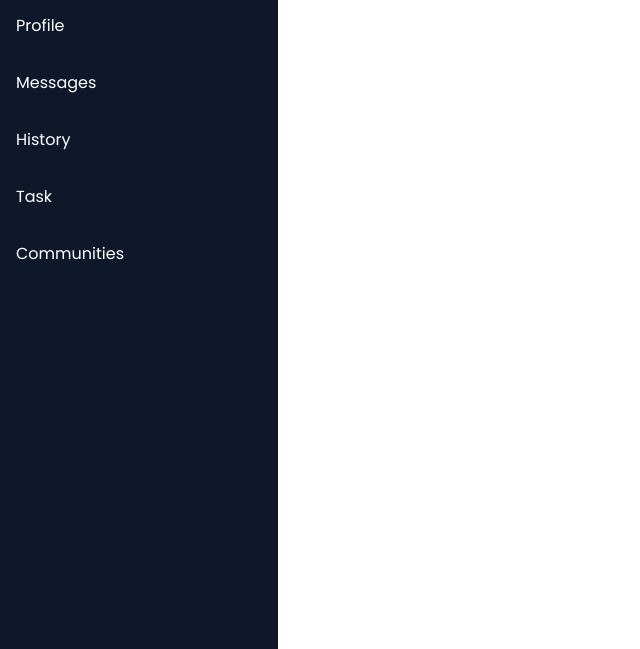
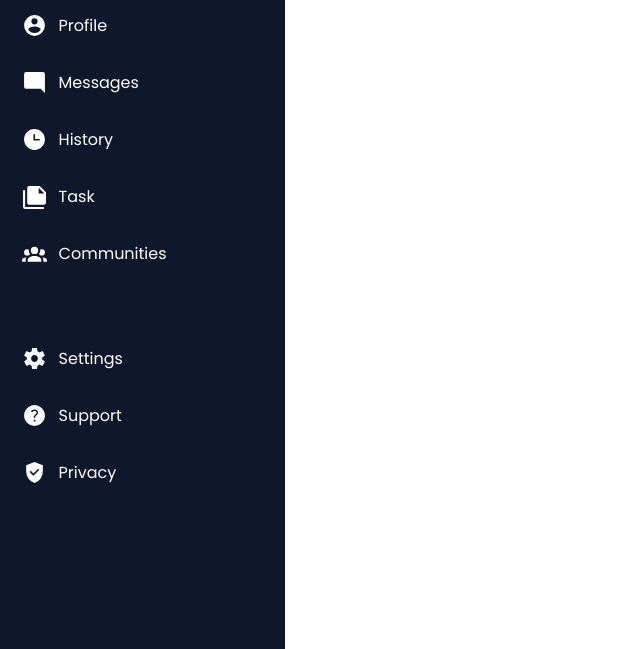
Before and after one commit to duckvshuman/admin-dashboard, a plain HTML site: page index.html in a window 1280 px wide. Shown: the part 151-800 px from the top of the page, without its empty margins (0-640 px from the left). Drawn offline with Linux system fonts and the light colour scheme.

Commit message:
style sidebar

```diff
--- a/index.css
+++ b/index.css
@@ -5,20 +5,25 @@
 
 body {
     font-family: 'Poppins', sans-serif;
-    display: grid;
-    grid-template-columns: 1fr 3.6fr;
     margin: 0;
 }
 
 .sidebar {
     background-color: #0f172a;
     height: 100vh;
-    color: white;
-    padding-left: 1em;
+    color: #ffffff;
+    padding-left: 1.4em;
+    position: fixed;
+    width: 20.5%;
 }
 
-.navbar > div {
+.navbar > div, .sidebar-top {
+    gap: 0.7em;
     display: flex;
-    gap: 1em;
     align-items: center;
 }
+
+.navbar > div > img {
+    width: 25px;
+    height: 25px;
+}
--- a/index.html
+++ b/index.html
@@ -8,33 +8,57 @@
 </head>
 <body>
     <div class="sidebar">
-        <div>
+        <div class="sidebar-top">
+            <img src="assets/dashboard.svg">
             <h1>Dashboard</h1>
         </div>
 
         <div class="navbar">
             <div>
+                <img src="./assets/home.svg">
                 <p>Home</p>
             </div>
             <div>
+                <img src="./assets/account.svg">
                 <p>Profile</p>
             </div>
             <div>
+                <img src="./assets/message.svg">
                 <p>Messages</p>
             </div>
             <div>
+                <img src="./assets/history.svg">
                 <p>History</p>
             </div>
             <div>
+                <img src="./assets/double-notes.svg">
                 <p>Task</p>
             </div>
             <div>
+                <img src="./assets/community.svg">
                 <p>Communities</p>
+            </div>
+        </div>
+
+        <div class="navbar" style="margin-top: 3em;">
+            <div>
+                <img src="./assets/settings.svg">
+                <p>Settings</p>
+            </div>
+            <div>
+                <img src="./assets/support.svg">
+                <p>Support</p>
+            </div>
+            <div>
+                <img src="./assets/privacy.svg">
+                <p>Privacy</p>
             </div>
         </div>
 
     </div>
 
-    <div></div>
+    <div>
+
+    </div>
 </body>
 </html>
```
Also changed, not shown: assets/account.svg (added), assets/community.svg (added), assets/dashboard.svg (renamed from assets/sidebar-assets/dashboard.svg), assets/double-notes.svg (added), assets/history.svg (added), assets/home.svg (added), assets/message.svg (added), assets/privacy.svg (renamed from assets/sidebar-assets/privacy.svg), assets/settings.svg (renamed from assets/sidebar-assets/settings.svg), assets/sidebar-assets/history.svg (deleted), assets/sidebar-assets/home.svg (deleted), assets/support.svg (renamed from assets/sidebar-assets/support.svg).
